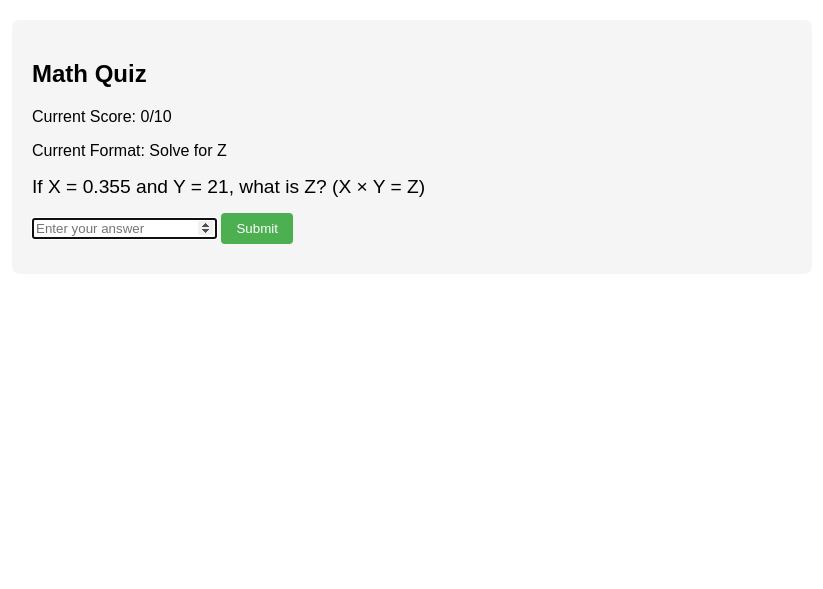
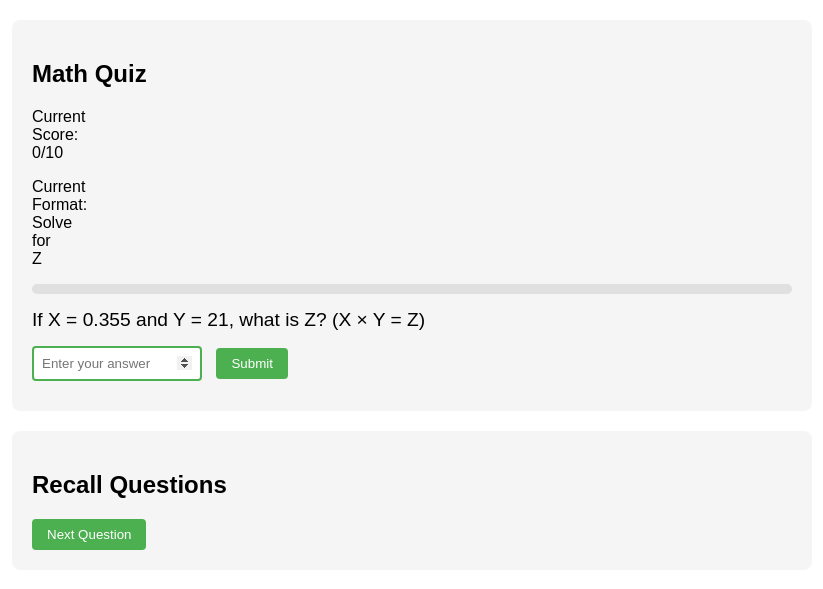
Before and after one commit to ZBZFirst/info, a Jekyll site: the page testquiz.html, which Jekyll copies as it is, in a window 1280 px wide. Shown: the top 589 px of the page, without its empty margins (228-1051 px from the left). Built offline with Jekyll 4.4.1, drawn with Linux system fonts in a browser that asks for light colours.

Commit message:
Update testquiz.html

```diff
--- a/testquiz.html
+++ b/testquiz.html
@@ -51,6 +51,40 @@
         .recall-option {
             margin: 5px 0;
         }
+        /* Add to your existing styles */
+        #answer {
+            padding: 8px;
+            margin-right: 10px;
+            width: 150px;
+            border: 2px solid #ddd;
+            border-radius: 4px;
+        }
+
+        #answer:focus {
+            border-color: #4CAF50;
+            outline: none;
+        }
+
+        .progress-bar {
+            height: 10px;
+            background-color: #e0e0e0;
+            border-radius: 5px;
+            margin: 10px 0;
+        }
+
+        .progress {
+            height: 100%;
+            background-color: #4CAF50;
+            border-radius: 5px;
+            width: 0%;
+            transition: width 0.3s;
+        }
+
+        .format-progress {
+            margin-top: 15px;
+            font-style: italic;
+            color: #666;
+        }
     </style>
 </head>
 <body>
@@ -60,6 +94,10 @@
             <p>Current Score: <span id="score">0</span>/10</p>
             <p>Current Format: <span id="current-format">Solve for Z</span></p>
         </div>
+        <div class="progress-bar">
+        <div class="progress" id="progress-bar"></div>
+    </div>
+<div class="format-progress" id="format-progress"></div>
         <div class="question" id="question"></div>
         <div id="input-section">
             <input type="number" step="0.001" id="answer" placeholder="Enter your answer">
@@ -68,12 +106,12 @@
         <div class="feedback" id="feedback"></div>
     </div>
 
-    <div id="recall-quiz" class="quiz-container hidden">
+    <div id="recall-quiz" class="quiz-container">
         <h2>Recall Questions</h2>
         <div class="question" id="recall-question"></div>
         <div id="recall-options"></div>
         <div class="feedback" id="recall-feedback"></div>
-        <button id="next-recall" class="hidden">Next Question</button>
+        <button id="next-recall"">Next Question</button>
     </div>
 
     <script src="quiz.js"></script>
```
